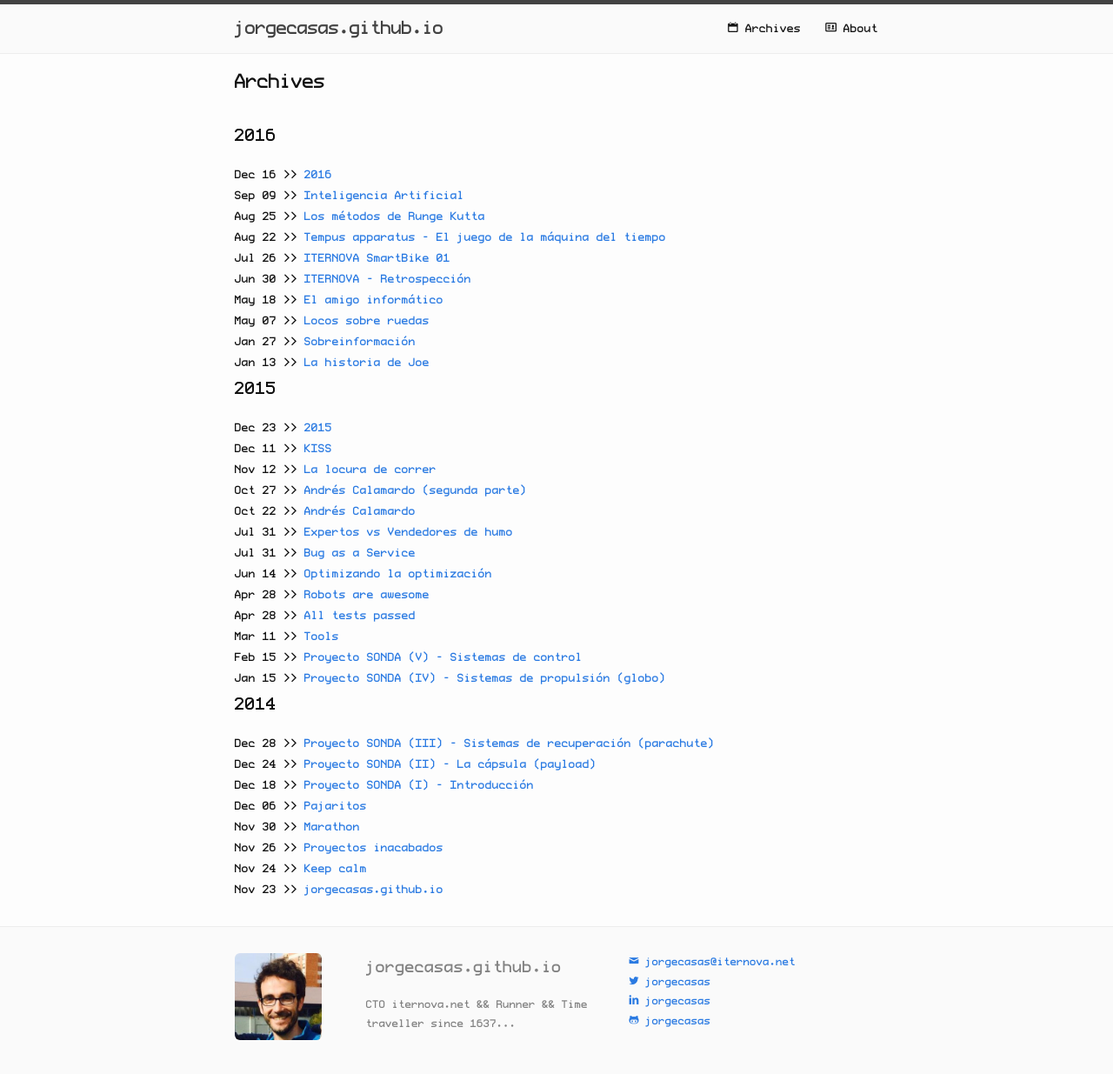
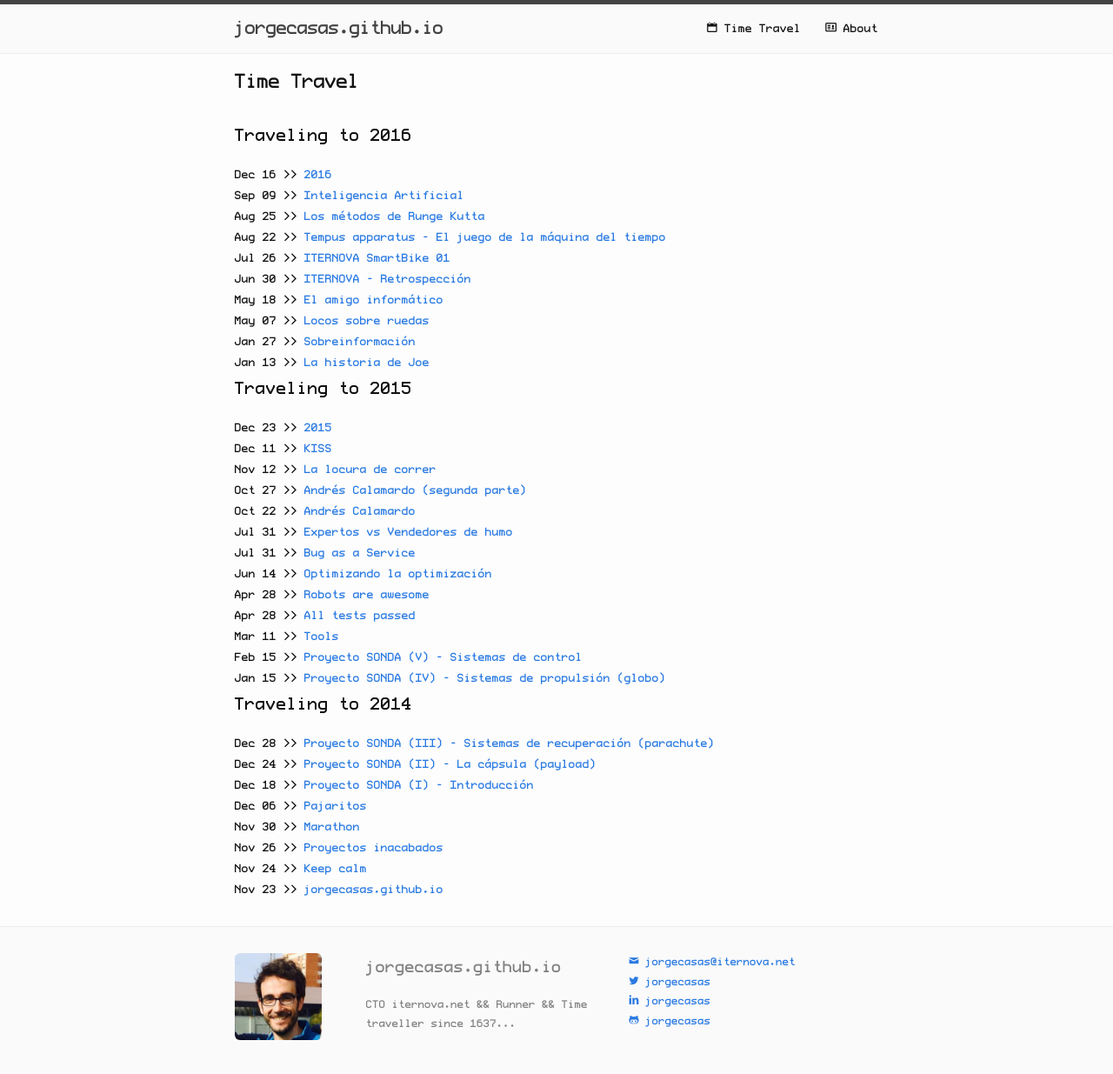
Before and after one commit to jorgecasas/jorgecasas.github.io, a Jekyll site: the page built from 01-archives.md, in a window 1280 px wide and 1250 px high. Shown: the top 1235 px of the window at 87% size. Built offline with Jekyll 4.4.1, drawn with Linux system fonts in a browser that asks for light colours; comment, search, counter and statistics services are not loaded.

Commit message:
Updated archive page

```diff
--- a/01-archives.md
+++ b/01-archives.md
@@ -1,6 +1,6 @@
 ---
 layout: page
-title: Archives
+title: Time Travel
 permalink: /archives/
 icon-menu: icon-calendar
 ---
@@ -8,12 +8,12 @@ icon-menu: icon-calendar
 {% for post in site.posts %}
 
 {% unless post.next %}
-  <h1>{{ post.date | date: '%Y' }}</h1>
+  <h1>Traveling to {{ post.date | date: '%Y' }}</h1>
 {% else %}
   {% capture year %}{{ post.date | date: '%Y' }}{% endcapture %}
   {% capture nyear %}{{ post.next.date | date: '%Y' }}{% endcapture %}
   {% if year != nyear %}
-  <h1>{{ post.date | date: '%Y' }}</h1>
+  <h1>Traveling to {{ post.date | date: '%Y' }}</h1>
   {% endif %}
 {% endunless %}
 
```
